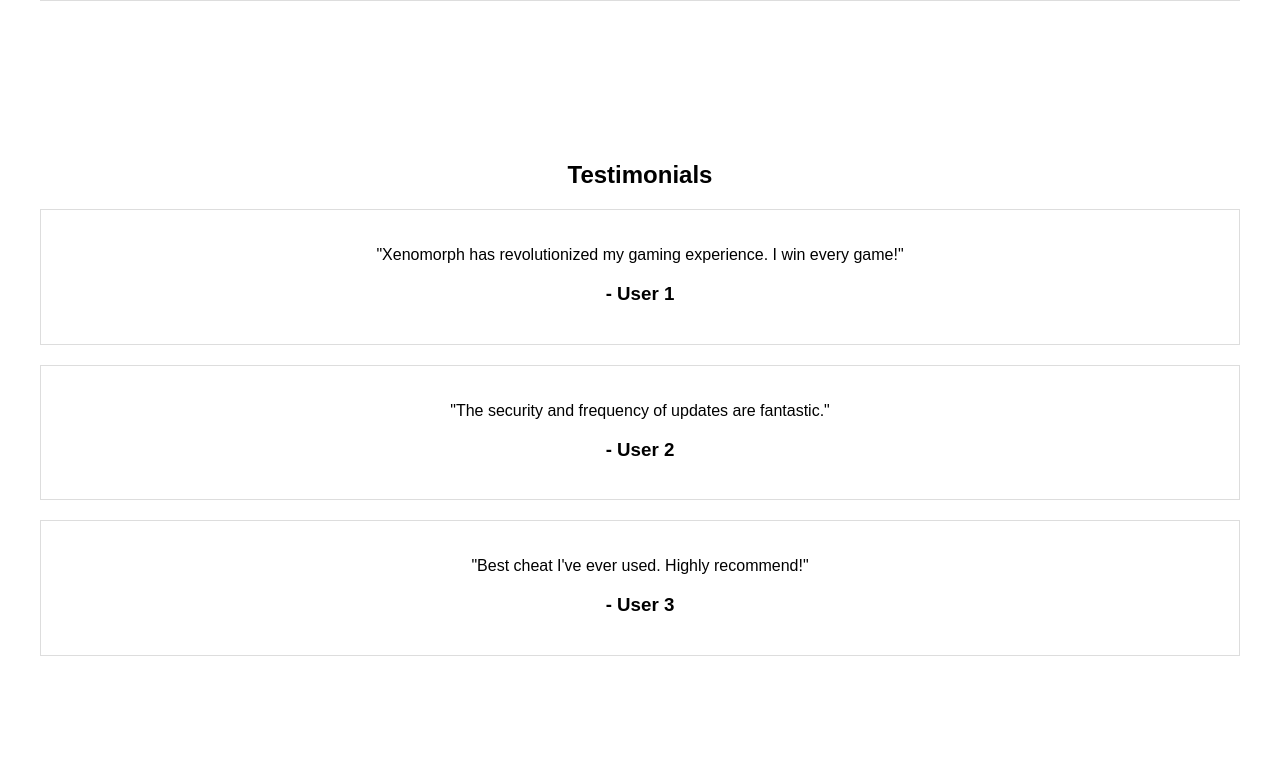
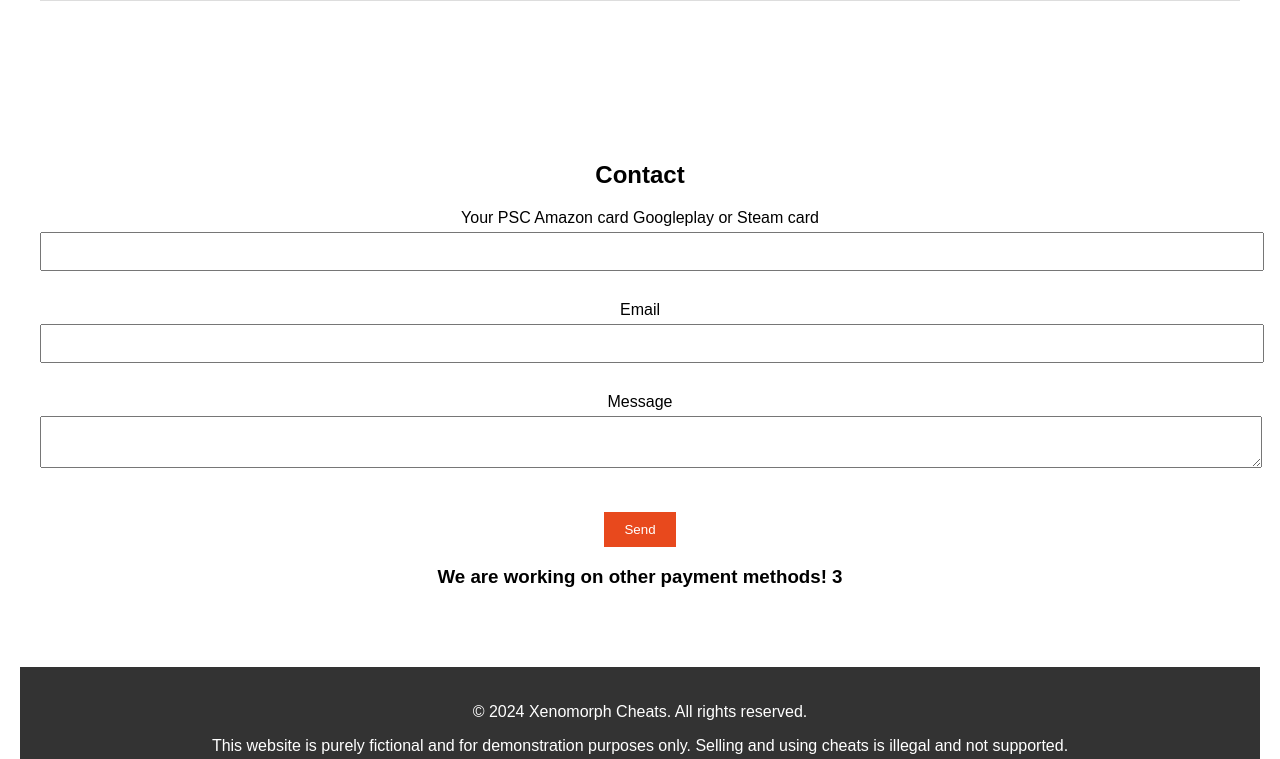
Before and after one commit to XenomorphCheats/XenomorphCheats.gidhub.io, a plain HTML site: page index.html in a window 1280 px wide. Shown: the part 4161-4920 px from the top of the page. Drawn offline with Linux system fonts and the light colour scheme.

Commit message:
Update index.html

```diff
--- a/index.html
+++ b/index.html
@@ -129,21 +129,7 @@
         </div>
     </section>
 
-    <section id="testimonials">
-        <h2>Testimonials</h2>
-        <div class="testimonial">
-            <p>"Xenomorph has revolutionized my gaming experience. I win every game!"</p>
-            <h3>- User 1</h3>
-        </div>
-        <div class="testimonial">
-            <p>"The security and frequency of updates are fantastic."</p>
-            <h3>- User 2</h3>
-        </div>
-        <div class="testimonial">
-            <p>"Best cheat I've ever used. Highly recommend!"</p>
-            <h3>- User 3</h3>
-        </div>
-    </section>
+
 
     <section id="contact">
         <h2>Contact</h2>
```
